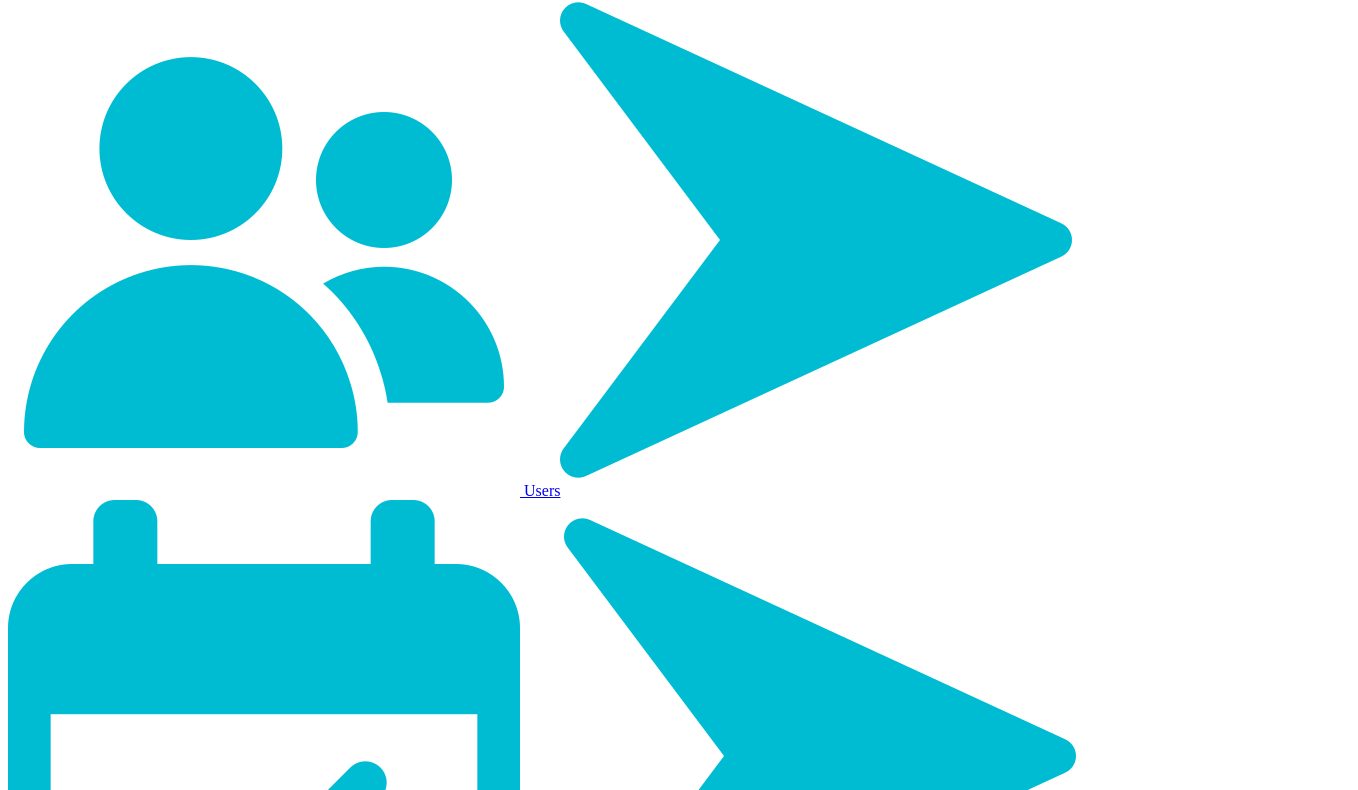
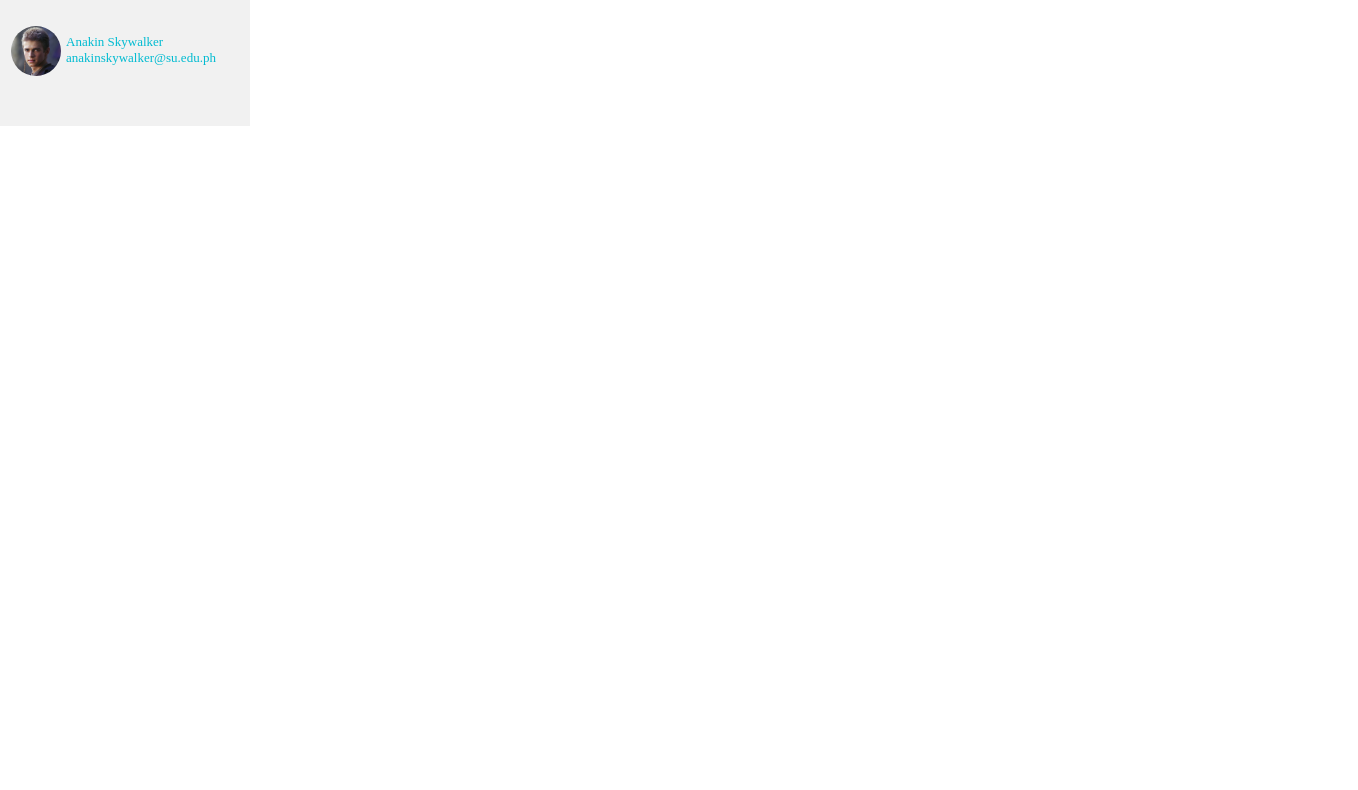
Before and after one commit to ItchyCow/ARSNova, a plain HTML site: page Edit Event Page/editprofile.html in a window 1280 px wide. Shown: the part 674-1464 px from the top of the page, 1358 px wide, since content can reach past the window. After the commit the page ends 800 px from the top, so only its background shows below. Drawn offline with Linux system fonts and the light colour scheme.

Commit message:
Update editprofile.html

```diff
--- a/Edit Event Page/editprofile.html
+++ b/Edit Event Page/editprofile.html
@@ -1,7 +1,7 @@
 <html>
     <head>
         <meta name="viewport" content="width=device-width, initial-scale=1" />
-        <link rel="stylesheet" href="Edit Profile.css">
+        <link rel="stylesheet" href="editprofile.css">
         <title>
           ARS Nova | Edit Event
       </title>
```
